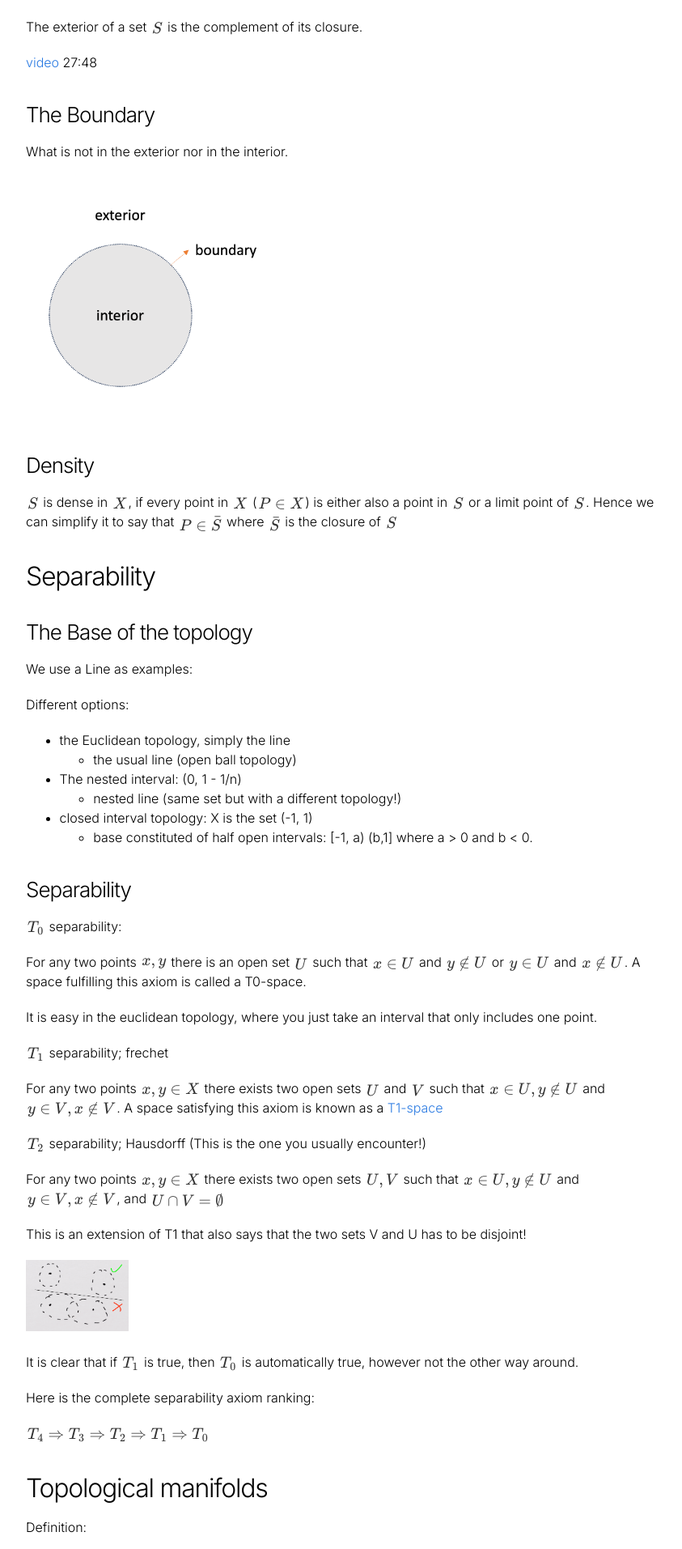
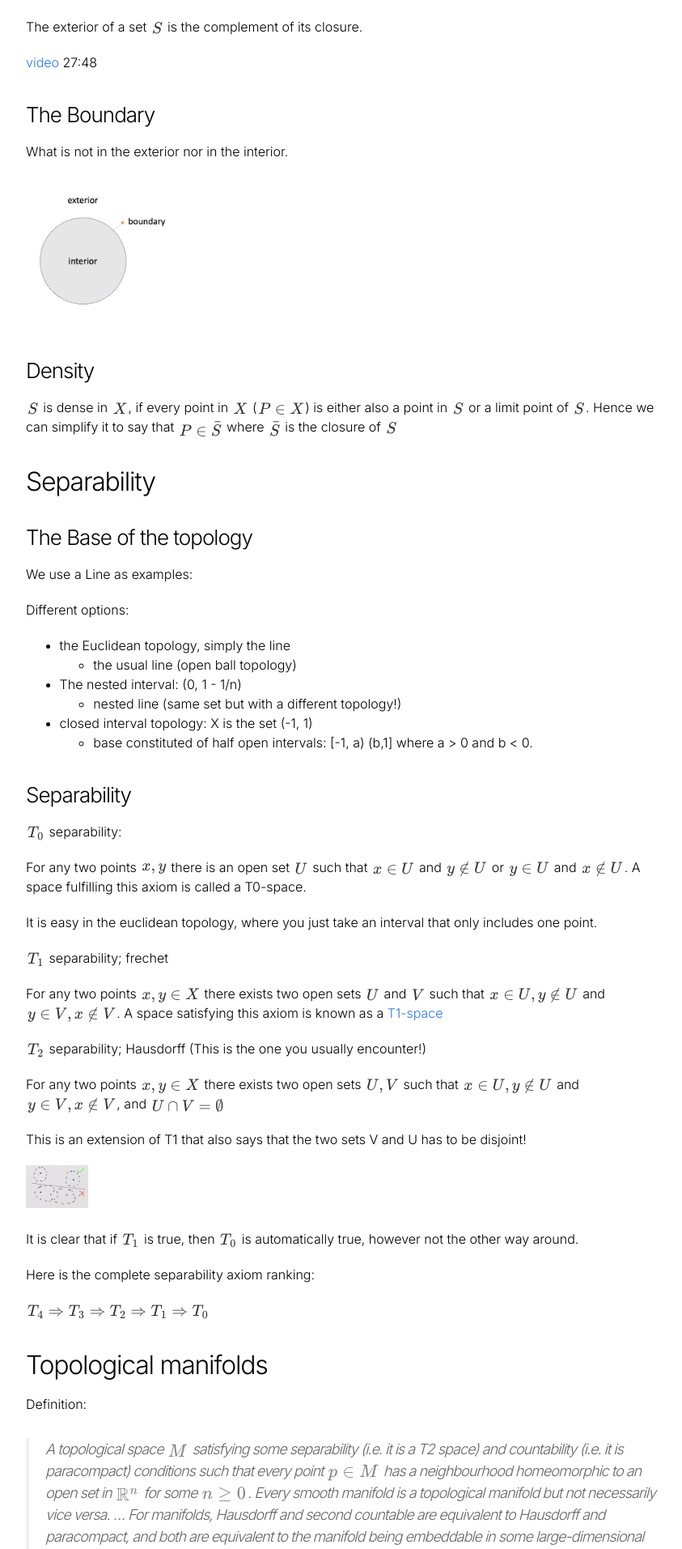
Before and after one commit to kristianernst/kristianernst.github.io, a Jekyll site: the page built from _posts/2023-08-20-manifolds.markdown, in a window 1280 px wide. Shown: the part 3645-5558 px from the top of the page at 81% size, without its empty margins (208-1051 px from the left). Built offline with Jekyll 4.4.1, drawn with Linux system fonts in a browser that asks for light colours; formulas are drawn with MathJax 3.

Commit message:
updated math

```diff
--- a/_posts/2023-08-20-manifolds.markdown
+++ b/_posts/2023-08-20-manifolds.markdown
@@ -174,7 +174,7 @@ The exterior of a set \\(S\\) is the complement of its closure.
 What is not in the exterior nor in the interior.
 
 
-<img src="/assets/manifold/Untitled.png" alt="Screenang" style="zoom: 33%;" />
+<img src="/assets/manifold/Untitled.png" alt="Screenang" style="zoom: 20%;" />
 
 ### Density
 
@@ -215,7 +215,7 @@ For any two points \\(x, y \in X\\) there exists two open sets \\(U, V\\) such t
 This is an extension of T1 that also says that the two sets V and U has to be disjoint!
 
 
-<img src="/assets/manifold/Untitled-6515138.png" alt="as" style="zoom: 33%;" />
+<img src="/assets/manifold/Untitled-6515138.png" alt="as" style="zoom: 20%;" />
 
 It is clear that if \\(T_1\\) is true, then \\(T_0\\) is automatically true, however not the other way around.
 
@@ -248,7 +248,7 @@ In this sense, we have created a cover of neighbourhoods that cover all points i
 
 **Example of mapping to R2:**
 
-<img src="/assets/manifold/Untitled-6515426.png" alt="as" style="zoom: 33%;" />
+<img src="/assets/manifold/Untitled-6515426.png" alt="as" style="zoom: 20%;" />
 
 ### Example: Sphere
 
@@ -310,12 +310,12 @@ lets construct a neighborhood \\(U_p = X \setminus q\\), where \\(q\\) is simply
 
 Here's how a geometric interpretation of a function \\(f\\) mapping \\(U_p\\) to \\(V\\)
 
-<img src="/assets/manifold/Untitled-6515433.png" alt="ddd" style="zoom: 33%;" />
+<img src="/assets/manifold/Untitled-6515433.png" alt="ddd" style="zoom: 20%;" />
 Then we do it again, but instead of removing the south pole, we remove the north pole.
 
 \\(U_q = X \setminus p\\)
 
-<img src="/assets/manifold/Untitled-6515436.png" alt="222" style="zoom: 33%;" />
+<img src="/assets/manifold/Untitled-6515436.png" alt="222" style="zoom: 20%;" />
 
 We then take these two homeomorphisms, pair them up with the sets they are attached to, and put them in a set together
 
@@ -327,13 +327,13 @@ So we want to map \\((X, T_{\mathbb{R}^2 | X})\\) to \\(\mathbb{R}^1\\)
 
 And X is essentially two lines, where one begins from a point on the other line and is ortogonal to that line.
 
-<img src="/assets/manifold/Untitled-6515441.png" alt="333" style="zoom: 33%;" />
+<img src="/assets/manifold/Untitled-6515441.png" alt="333" style="zoom: 20%;" />
 It is impossible to construct a homeomorphic relationship between these two topological spaces. It is possible to map from the higher dimensional space to the lower dimensional one, but not the other way around. Therefore \\(f^{-1}\\) is not onto and one to one (and is thus not invertible).
 
 
 ## Compactness, Connectedness and Topological properties
 
-<img src="/assets/manifold/Untitled-6515326.png" alt="555" style="zoom: 33%;" />
+<img src="/assets/manifold/Untitled-6515326.png" alt="555" style="zoom: 20%;" />
 
 How do we know that a space is homeomorphic to another space? (in this case X and Y). Any single function that is 1-1 onto and i continuous and has a continuous inverse, then the two spaces are homeomorphic.
 
@@ -404,13 +404,13 @@ Definition: A connected set is a set that cannot be partitioned into two non-emp
 
 If we have a topological space \\((X, J_X)\\)
 
-<img src="/assets/manifold/Untitled-6515321.png" alt="545" style="zoom: 33%;" />
+<img src="/assets/manifold/Untitled-6515321.png" alt="545" style="zoom: 20%;" />
 
 Where the space X consists of two spaces G and H, let G and H be open sets in the topology, if there is no intersection between them, then we can say that the space \\(X\\) is NOT connected.
 
 By the property of homeomorphism, if we map to another topological space, the property of connectedness follows:
 
-d<img src="/assets/manifold/Untitled 2.png" alt="546" style="zoom: 33%;" />
+d<img src="/assets/manifold/Untitled 2.png" alt="546" style="zoom: 20%;" />
 
 **Path-connectedness**
 
@@ -425,14 +425,14 @@ and we have a continuous function \\(f\\) from \\([0,1]\\) to \\(X\\) such that
 If you are path connected, you are connected.
 
 
-<img src="/assets/manifold/Untitled 3.png" alt="526" style="zoom: 33%;" />
+<img src="/assets/manifold/Untitled 3.png" alt="526" style="zoom: 20%;" />
 
 
 ### Homotopy
 
 Definition: A continuous transformation from one function to another. A homotopy between functions \\(f\\) and \\(g\\) from a space \\(X\\) to a space \\(Y\\) is a continuous map \\(G\\) from \\(X \times [0,1] \rightarrow Y\\) such that \\(G(x,0)=f(x)\\) and \\(G(x,1)=g(x)\\) where \\(\times\\) denotes set pairing. another way of saying this is that a homotopy is a path in the mapping space \\(\operatorname{Map}(X,Y)\\) from the first function to the second. Two mathematical objects are said to be [homotopic](https://mathworld.wolfram.com/Homotopic.html) if one can be continuously deformed into the other.
 
-<img src="/assets/manifold/Untitled 4.png" alt="527" style="zoom: 33%;" />
+<img src="/assets/manifold/Untitled 4.png" alt="527" style="zoom: 20%;" />
 
 The doughnut have different homotopies of paths because of the hole in the space. I.e. the blue function of path-connectedness behaves vastly different from that of the red line, and the green line and vice versa. However in the topological space of \\(X\\), the red line and the blue line and the green line can be deformed to the other (this is called “simply connected” \\(C \sim X\\)).
 
@@ -492,7 +492,7 @@ IF you are second countable, you are definitely  first countable, but not the ot
 
 	11:31 [youtube](https://www.youtube.com/watch?v=L1MC5GvlxPI&list=PLRlVmXqzHjUQHEx63ZFxV-0Ortgf-rpJo&index=4)
 
-<img src="/assets/manifold/Untitled-6515262.png" alt="520" style="zoom: 33%;" />
+<img src="/assets/manifold/Untitled-6515262.png" alt="520" style="zoom: 20%;" />
 
 We want to have second countable properties when working with manifolds.
 
@@ -539,7 +539,7 @@ If \\(f(x)\\) is a point in \\(Y\\), and \\(x\\) is a point in \\(X\\). And \\(u
 
 So for every \\(v\\) that is an open neighbourhood of \\(f(x)\\), for the function to be continuous, I need to be able to find an open neighbourhood in \\(x\\) with that entire open neighbourhood maps to a subset of the open neighbourhood in \\(v\\).
 
-<img src="/assets/manifold/Untitled 1.png" alt="220" style="zoom: 33%;" />
+<img src="/assets/manifold/Untitled 1.png" alt="220" style="zoom: 20%;" />
 
 **Examples:**
 
@@ -578,7 +578,7 @@ Let \\(\lambda\\) be any point on an open line, \\(\lambda \in \mathbb{R}\\).
 
 Let the function \\(f\\) map \\(\lambda\\) to X,  \\(f(\lambda) \in X\\) because \\(f(\lambda): \mathbb{R} \rightarrow X\\)
 
-<img src="/assets/manifold/Untitled-6515580.png" alt="120" style="zoom: 33%;" />
+<img src="/assets/manifold/Untitled-6515580.png" alt="120" style="zoom: 20%;" />
 
 
 This picture tells that to construct curves and use them  for calculus, we can map then onto the differential manifold and then map them to a euclidean range, in this case \\(\mathbb{R}^2\\) with the usual topology. Hence to optain the coordinates in the chart, \\((a,b) = \gamma \circ f(\lambda_i) \in \mathbb{R}^2\\), for a given value of \\(\lambda\\). We really need the chart \\(\gamma\\) for this whole thing to work, otherwise we would not be able to obtain coordinates.
@@ -599,7 +599,7 @@ We could also view \\(\gamma(p) = \left(\alpha^1(p), \alpha^2(p)\right)\\), here
 
 ### General relativity reference
 
-<img src="/assets/manifold/Untitled 1-6515584.png" alt="12" style="zoom: 33%;" />
+<img src="/assets/manifold/Untitled 1-6515584.png" alt="12" style="zoom: 20%;" />
 
 This picture shows how a new coordinate \\(X^{0^{\prime} }\\) is a function of old coordinates.
 
@@ -620,7 +620,7 @@ Is \\(f\\) a differentiable function?
 \\(f : X \rightarrow Y\\), where \\(X\\) is a differentiable manifold \\((X, \mathcal{T}_X, \mathcal{A})\\), and \\(Y\\) is a differentiable manifold \\((Y,\mathcal{T}_Y,\mathcal{B})\\)
 
 
-<img src="/assets/manifold/Untitled 2-6515589.png" alt="12123123" style="zoom: 33%;" />
+<img src="/assets/manifold/Untitled 2-6515589.png" alt="12123123" style="zoom: 20%;" />
 
 Instead of using transition functions from one chart to another of an atlas, can we transition from one manifold to another? (this is marked with the purple line)
 
@@ -653,7 +653,7 @@ What is the distinction between DM and TM?
 
 All of these charts cover the entire topological space \\(X\\), which forms the atlas. Locally each chart cover an open neighborhood which is an open subset of the topology. And each chart region is locally homeomorphic to some region of the euclidean space \\(\mathbb{R}^d = \mathbb{R} \times \mathbb{R} \times \dots \times \mathbb{R}_d\\) where \\(\times\\) is the cartesian product, which yields ordered pairs that can be used as coordinates in the euclidean space.
 
-<img src="/assets/manifold/Untitled-6515497.png" alt="44444444" style="zoom: 33%;" />
+<img src="/assets/manifold/Untitled-6515497.png" alt="44444444" style="zoom: 20%;" />
 
 We can do calculus in the euclidean space!
 
@@ -692,7 +692,7 @@ Instead we say \\(\gamma_2 \circ \gamma_1^{-1}(\gamma_1(p))\\), where \\(\gamma_
 It transitions from one chart to another! and we can take derivatives of this, because it maps from \\(\mathbb{R}^d \rightarrow \mathbb{R}^d\\)
 
 
-<img src="/assets/manifold/Untitled 1-6515493.png" alt="r2" style="zoom: 33%;" />
+<img src="/assets/manifold/Untitled 1-6515493.png" alt="r2" style="zoom: 20%;" />
 
 These functions can be made given we have a topological manifold. Because the composition of the two functions \\(\gamma\\) are continuous, \\(\gamma_i \circ \gamma_j^{-1}\\) is also continuous. Given we have a topological manifold, we are guarranteed that the composition functions are continuous. This means they are at least \\(C^0\\).
 
@@ -730,7 +730,7 @@ This is the perferct differentiable manifold, however some loosen the criteria a
 
 We go back to the sphere and we want to map it to \\(\mathbb{R}^2\\) with the usual topology.
 
-<img src="/assets/manifold/Untitled 2-6515488.png" alt="r3" style="zoom: 33%;" />
+<img src="/assets/manifold/Untitled 2-6515488.png" alt="r3" style="zoom: 20%;" />
 
 In principle, the R2 is different from \\(\gamma_1(p)\\) and  \\(\gamma_2(p)\\), but we use it for illustrational ease.
 
```
